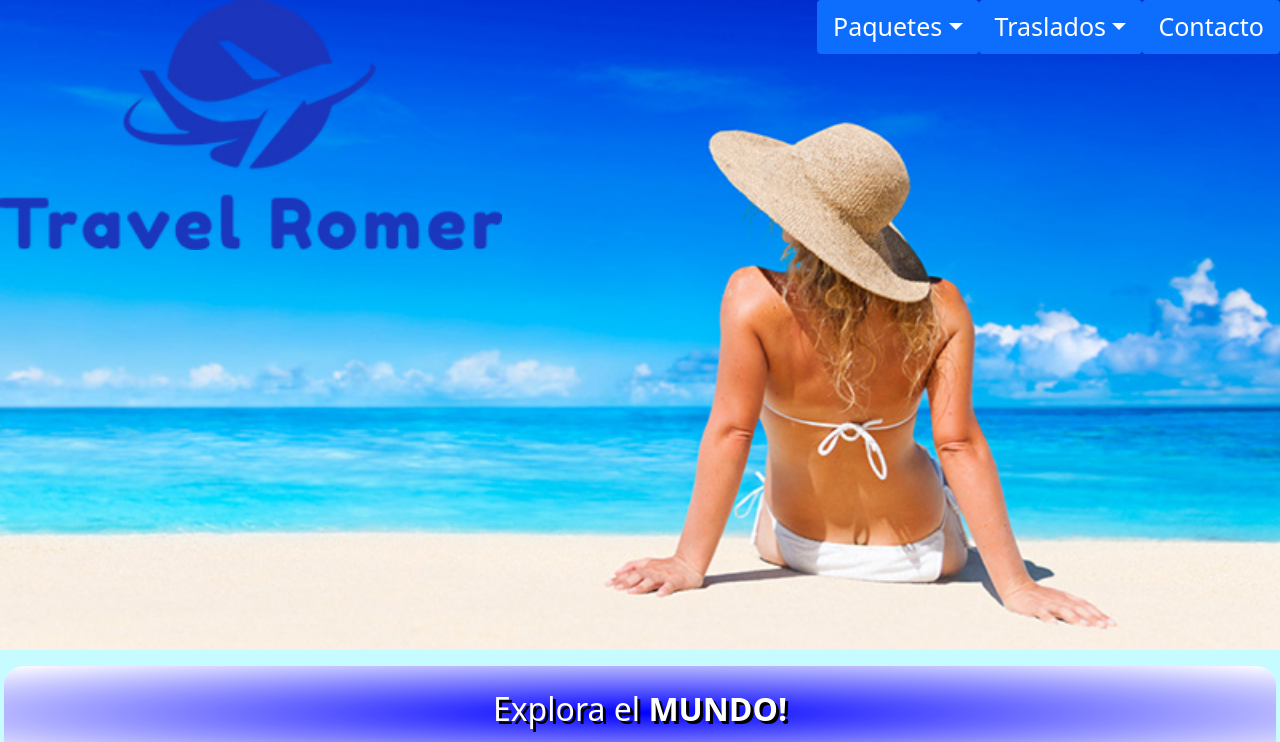
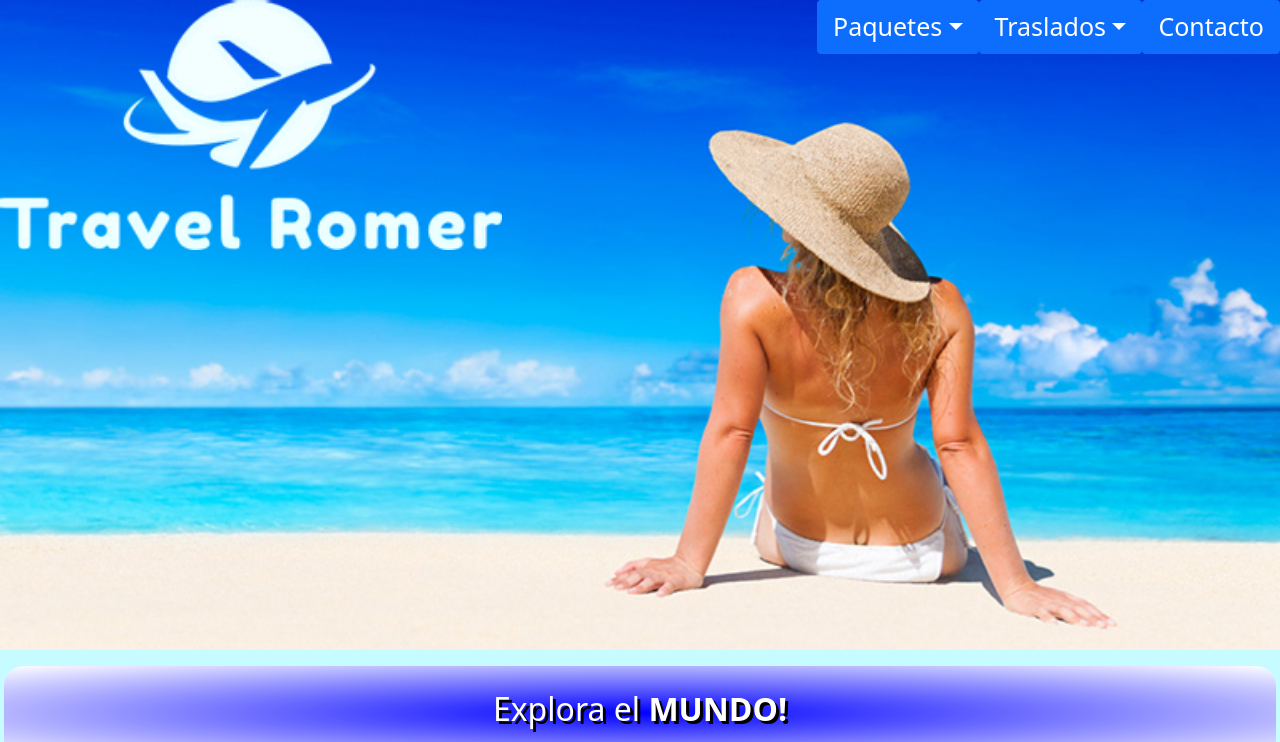
Before and after one commit to SebaRomer0/Proyecto-Html-Css, a website: page index.html in a window 1280 px wide. Shown: the top 742 px of the page. Drawn offline with nearby package versions, Linux system fonts and the light colour scheme.

Commit message:
Se corrige la Clase de Logo_imagen

```diff
--- a/index.html
+++ b/index.html
@@ -30,7 +30,7 @@
     <header class="container-fluid header__fondo__imagen img-fluid">
         <div class="row justify-content-between">
             <div class="col">
-                <img class="animate__animated animate__lightSpeedInLeft logo__imagen--width"
+                <img class="animate__animated animate__lightSpeedInLeft logo__imagen"
                     src="src/pages/imagen/logos/travelRomer.png" alt="Travel Romer">
             </div>
             <div class="col navegador__menu__listas animate__animated animate__rotateInDownRight">
--- a/src/scss/_header.scss
+++ b/src/scss/_header.scss
@@ -29,6 +29,7 @@ $header-fondo-width: 100%;
 }
 
 
-.logo__imagen--width {
+.logo__imagen {
     width: 80%;
+    filter: brightness(9);
 }
```
Also changed, not shown: src/pages/contacto.html (+1 -1 lines), src/pages/paquetes.html (+1 -1 lines), src/pages/traslados.html (+1 -1 lines), src/estilos/estilos.css.
